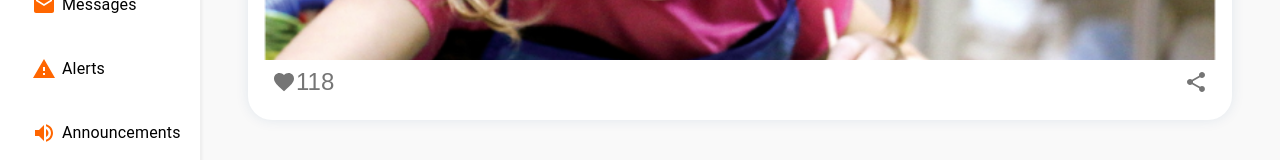
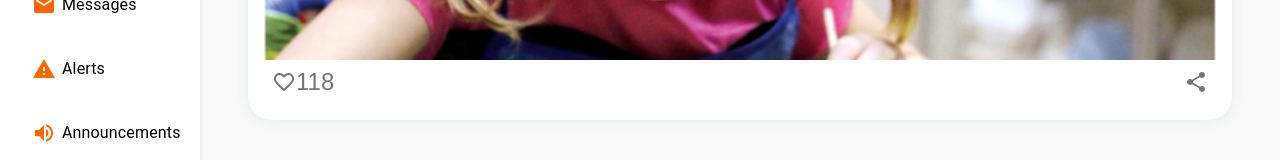
Before and after one commit to noumankhandatu/daycare-pilot, a React (Vite) app: page / in a window 1280 px wide. Shown: the part 314-474 px from the top of the page. Built offline with nearby package versions, Linux system fonts and the light colour scheme.

Commit message:
desktop 7 finishing remian

```diff
--- a/src/dashboards/parent-dashboard/index.jsx
+++ b/src/dashboards/parent-dashboard/index.jsx
@@ -32,7 +32,6 @@ import { Stack } from "@mui/system";
 import NotificationsNoneIcon from "@mui/icons-material/NotificationsNone";
 import HomeTab from "./tabs/HomeTab";
 import CalenderTab from "./tabs/CalenderTab";
-
 const drawerWidth = 200;
 
 const openedMixin = (theme) => ({
@@ -141,7 +140,7 @@ export default function ParentDashboard() {
         return <Typography>Content for MESSAGE</Typography>;
       case listObj.ALERTS:
         return <Typography>Content for ALERTS</Typography>;
-      case listObj.ANNOUNCEMENT:
+      case listObj.ANNOUNCMENT:
         return <Typography>Content for ANNOUNCEMENT</Typography>;
       case listObj.REPORT:
         return <Typography>Content for REPORT</Typography>;
--- a/src/dashboards/parent-dashboard/tabs/HomeTab.jsx
+++ b/src/dashboards/parent-dashboard/tabs/HomeTab.jsx
@@ -1,10 +1,11 @@
 import { Avatar, Card, CardMedia, IconButton } from "@mui/material";
 import { Box } from "@mui/system";
 import ShareIcon from "@mui/icons-material/Share";
-import FavoriteIcon from "@mui/icons-material/Favorite";
 import kidImg from "../../../assets/images/kid.png";
 import { Appfont } from "../../../app-theme";
 import { Appcaption } from "./../../../app-theme/index";
+import FavoriteBorderIcon from "@mui/icons-material/FavoriteBorder";
+
 const HomeTab = () => {
   const userList = [{ imageUrl: kidImg, name: "nouman" }];
   return (
@@ -41,7 +42,7 @@ const HomeTab = () => {
           <CardMedia component="img" height="140" image={user.imageUrl} alt={user.name} />
           <Box sx={{ display: "flex", alignItems: "center" }}>
             <IconButton>
-              <FavoriteIcon /> 118
+              <FavoriteBorderIcon /> 118
             </IconButton>
             <IconButton sx={{ marginLeft: "auto" }}>
               <ShareIcon />
```
